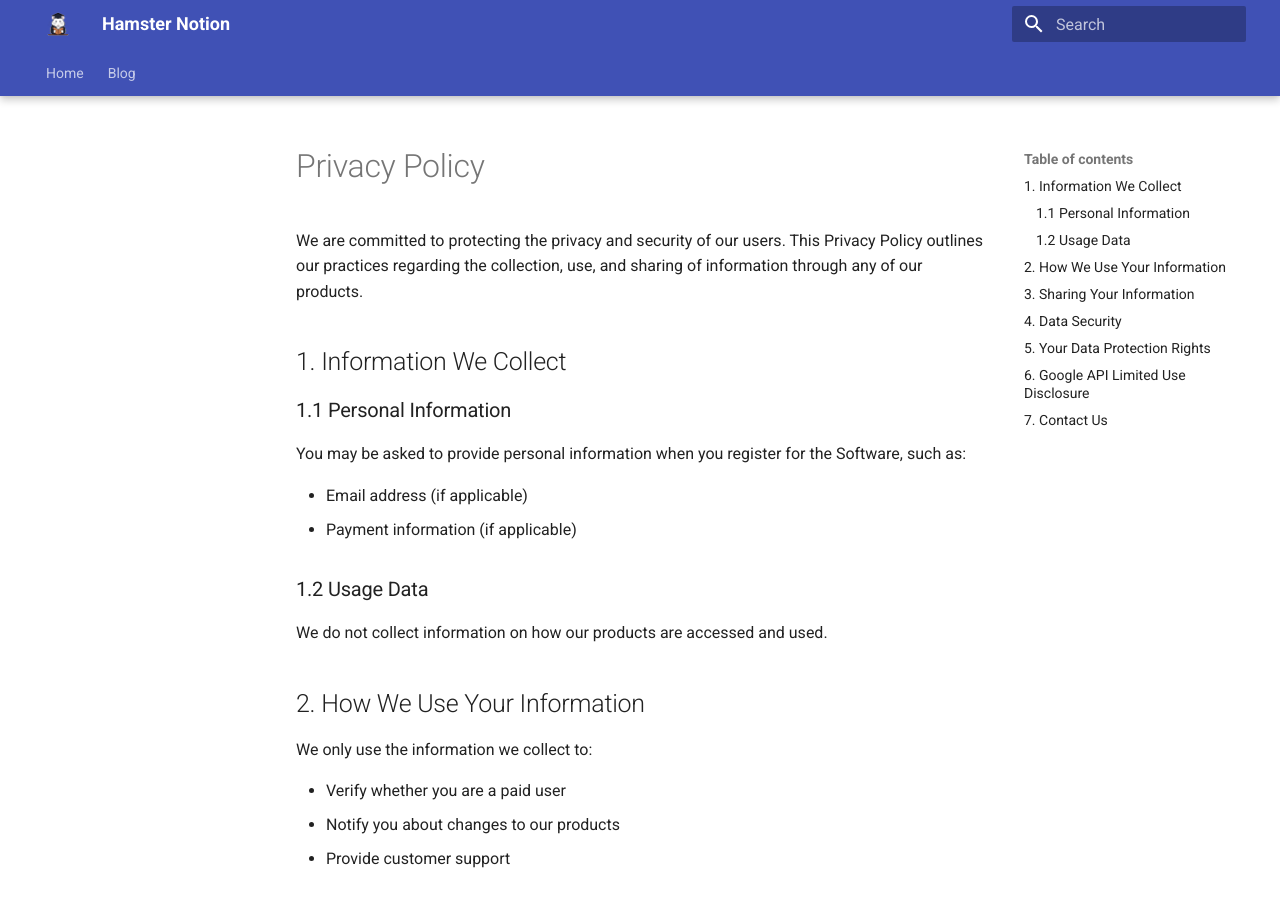
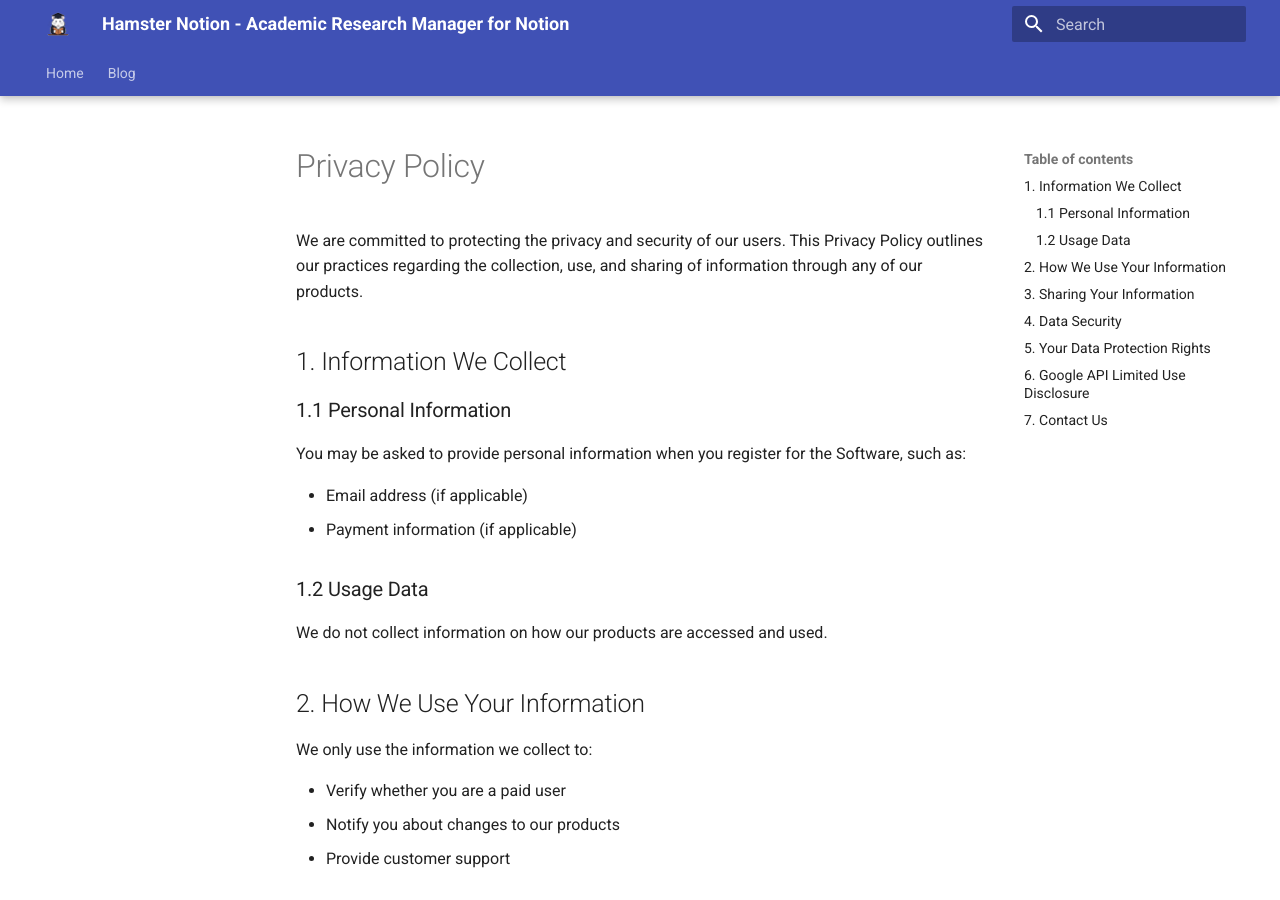
Before and after one commit to Shawn91/academic-notion-website, an MkDocs documentation site: the page built from docs/privacy_policy.md, in a window 1280 px wide and 900 px high. Built offline with MkDocs 1.6.1 and Material for MkDocs 9.7.7, drawn with Linux system fonts in a browser that asks for light colours.

Commit message:
docs: 更新站点名称和移除标签插件
- 更新站点名称为 "Hamster Notion - Academic Research Manager for Notion"
-移除标签插件配置，暂时禁用标签功能

```diff
--- a/mkdocs.yml
+++ b/mkdocs.yml
@@ -1,4 +1,4 @@
-site_name: Hamster Notion
+site_name: Hamster Notion - Academic Research Manager for Notion
 site_description: Make Notion a better alternative to Zotero by seamlessly integrate academic research into your Notion workflow
 site_url: https://hamsternotion.com
 
@@ -17,12 +17,12 @@ nav:
   - Home: index.md
   - Blog:
      - blog/index.md
-     - Tags: tags.md
+#     - Tags: tags.md
 
 plugins:
   - search
-  - tags:
-      tags_file: ./tags.md
+#  - tags:
+#      tags_file: ./tags.md
   - blog
 
 markdown_extensions:
```
